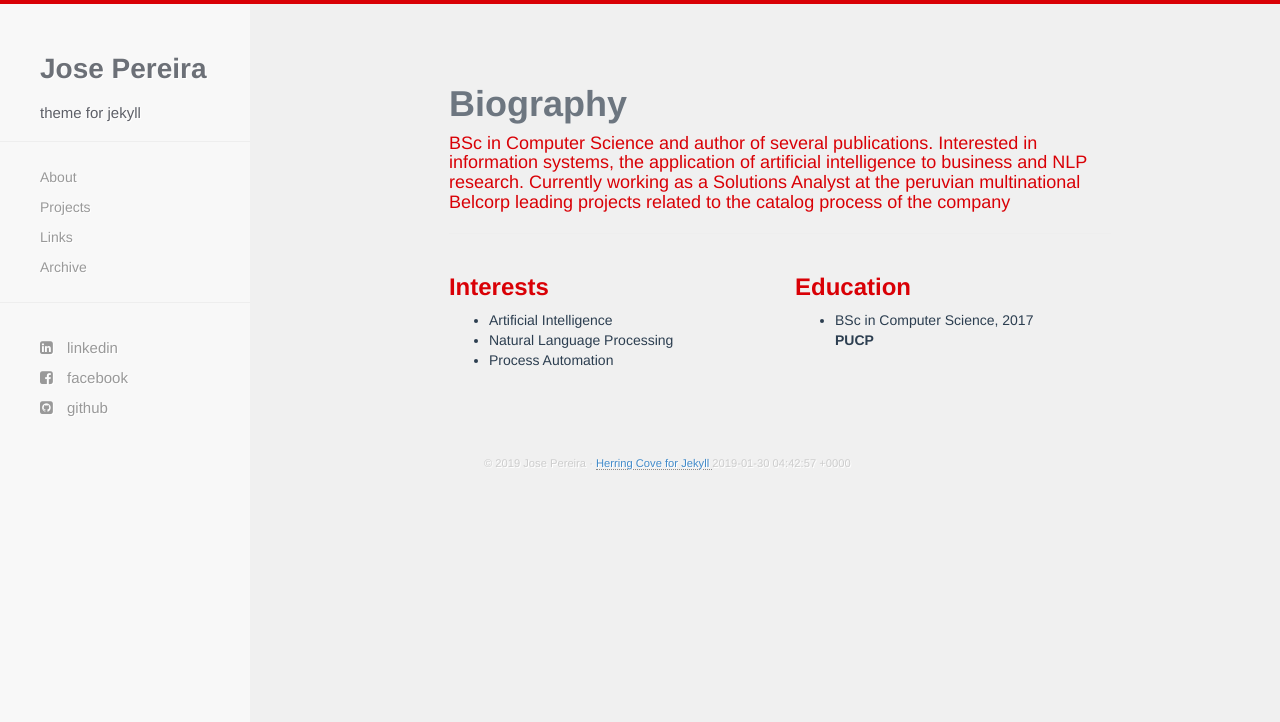
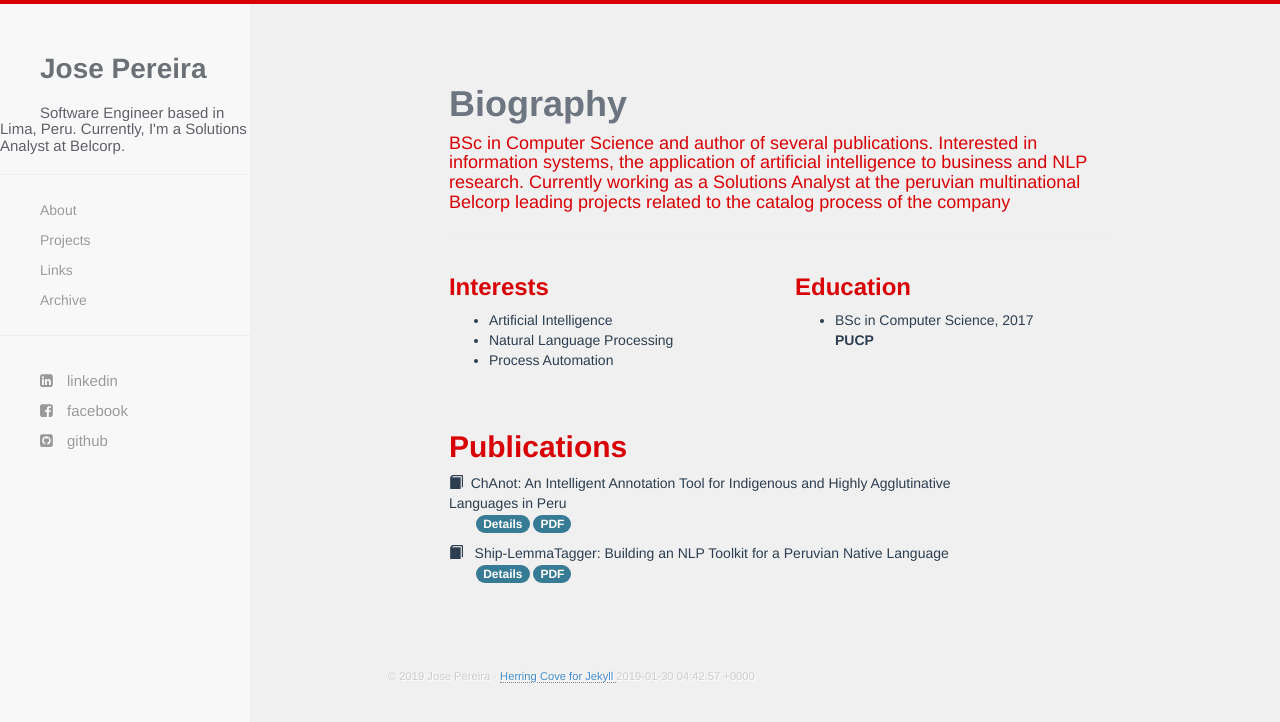
Before and after one commit to jpereiran/jpereiran.github.io, a Jekyll site: the page built from about.html, in a window 1280 px wide. Shown: the top 722 px of the page. Built offline with Jekyll 4.4.1, drawn with Linux system fonts in a browser that asks for light colours; nearby versions of some CDN libraries; library files that are not in the unit come from our copies; Markdown is read by kramdown in place of the engine named in the settings.

Commit message:
Update Bio
Publications added to the biography

```diff
--- a/_config.yml
+++ b/_config.yml
@@ -1,7 +1,7 @@
 name: Jose Pereira
 author: Jose Pereira
 baseurl: /
-description: theme for jekyll
+description: Software Engineer based in Lima, Peru. Currently, I'm a Solutions Analyst at Belcorp.
 github: http://www.github.com/jpereiran
 facebook: https://www.facebook.com/planetarypiedpiper
 linkedin: https://www.linkedin.com/in/jose-pereira-b9910815b/
--- a/about.html
+++ b/about.html
@@ -27,4 +27,34 @@ title: About
             </ul>
           </div>
         </div>
+      </div>
 </div>
+<div class="container">
+    <div class="row">
+      <div class="row">
+          <div class="col-md-12">
+            <h2>Publications</h2>
+          </div>
+        </div>
+        <div class="row">
+          <div class="col-md-10">
+             <span class="glyphicon glyphicon-book"></span> &nbsp;ChAnot: An Intelligent Annotation Tool for Indigenous and Highly Agglutinative Languages in Peru
+          </div>
+          <div class="col-md-10">
+            &nbsp;&nbsp;&nbsp;&nbsp; &nbsp;
+            <p class="badge badge-danger podcasts-button">Details</p>
+            <p class="badge badge-danger podcasts-button">PDF</p>
+          </div>
+        </div>
+        <div class="row">
+          <div class="col-md-10">
+              <span class="glyphicon glyphicon-book"></span> &nbsp;&nbsp;Ship-LemmaTagger: Building an NLP Toolkit for a Peruvian Native Language
+          </div>
+          <div class="col-md-10">
+            &nbsp;&nbsp;&nbsp;&nbsp; &nbsp;
+            <p class="badge badge-danger podcasts-button">Details</p>
+            <p class="badge badge-danger podcasts-button">PDF</p>
+          </div>
+      </div>
+    </div>
+</div>
```
